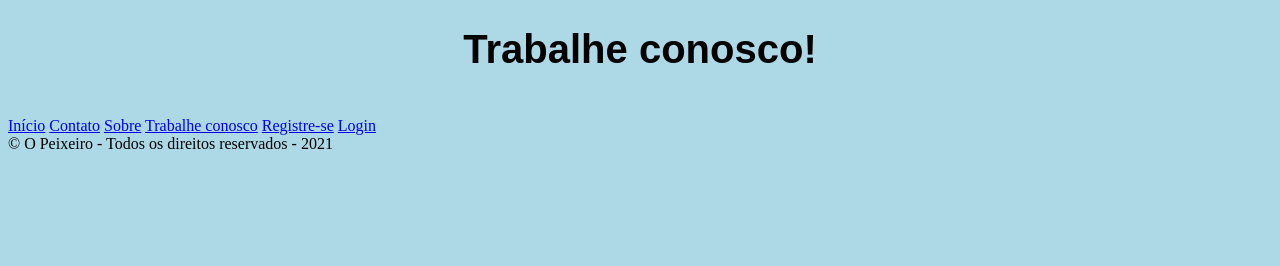
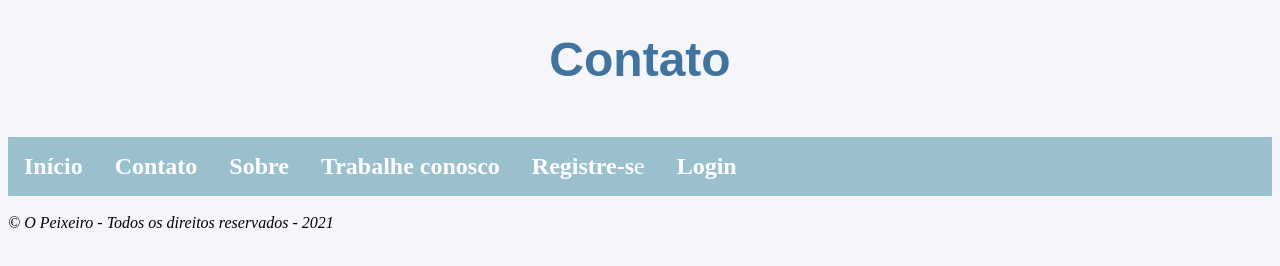
Before and after one commit to RayaneGurgel/ProjetoProdabel, a plain HTML site: page paginas/trabalheConosco.html in a window 1280 px wide. Drawn offline with Linux system fonts and the light colour scheme.

Commit message:
Modificação da aparência do site através de CSS inline e externo

```diff
--- /dev/null
+++ b/css/style.css
@@ -0,0 +1,6 @@
+body{
+    background-color: #f5f6fa;
+}
+h1{
+    color:#40739e ;
+}
--- a/paginas/trabalheConosco.html
+++ b/paginas/trabalheConosco.html
@@ -1,22 +1,55 @@
 <!DOCTYPE html>
- <html>
+<html>
+<html lang="pt-BR">
 	<head>
 		<meta charsert="UTF-8">
-		<title>Vagas - O peixeiro</title>
+		<title>Contato - O peixeiro</title>
 	</head>
-	<body style="background: lightblue;">
-		<!--Primeira parte-->
-		<h1 style="font-family: fantasy; font-size: 250%;" align="center">Trabalhe conosco!</h1>
+
+	<!--Corpo da página - Primeira parte-->
+	<body>
+		<link rel="stylesheet" href="../css/style.css">
+	<!--Estilos menu-->
+		<style>
+			ul {
+			  list-style-type: none;
+			  margin: 0;
+			  padding: 0;
+			  overflow: hidden;
+			  background-color: #9AC0CD;
+			}
+
+			li {
+			  float: left;
+			}
+
+			li a {
+			  display: block;
+			  color: #FFFFFF;
+			  text-align: center;
+			  padding: 16px;
+			  text-decoration: none;
+			}
+
+			li a:hover {
+			  background-color: #487eb0;
+			}
+			</style>
+
+			<h1 style="font-family: fantasy; font-size: 300%; text-align: center;">Contato
+			</h1>
 		<br>
-			<a href="../index.html">Início</a>
-			<a href="contato.html">Contato</a>
-			<a href="sobre.html">Sobre</a>
-			<a href="trabalheConosco.html">Trabalhe conosco</a>
-			<a href="registrar.html">Registre-se</a>
-			<a href="entrar.html">Login</a>
+			<ul>
+				<li><a style="font-size: x-large;" href="../index.html"><b>Início</b></a></li>
+				<li><a style="font-size: x-large;" href="contato.html"><b>Contato</b></a></li>
+				<li><a style="font-size: x-large;" href="sobre.html"><b>Sobre</b></a>
+				<li><a style="font-size: x-large;" href="trabalheConosco.html"><b>Trabalhe conosco</b></a></li>
+				<li><a style="font-size: x-large;" href="registrar.html"><b>Registre-s</b>e</a></li>
+				<li><a style="font-size: x-large;" href="entrar.html"><b>Login</b></a></li>
+			</ul>
 		<br>
 		<!--Rodapé-->
-		<footer> © O Peixeiro - Todos os direitos reservados - 2021
+		<footer> <i>© O Peixeiro - Todos os direitos reservados - 2021</i>
 		</footer>
 	</body>
 </html>
```
Also changed, not shown: index.html (+44 -12 lines), paginas/contato.html (+43 -11 lines), paginas/entrar.html (+45 -12 lines), paginas/home.html (deleted, +0 -11 lines), paginas/registrar.html (+45 -12 lines), paginas/sobre.html (+50 -11 lines).
